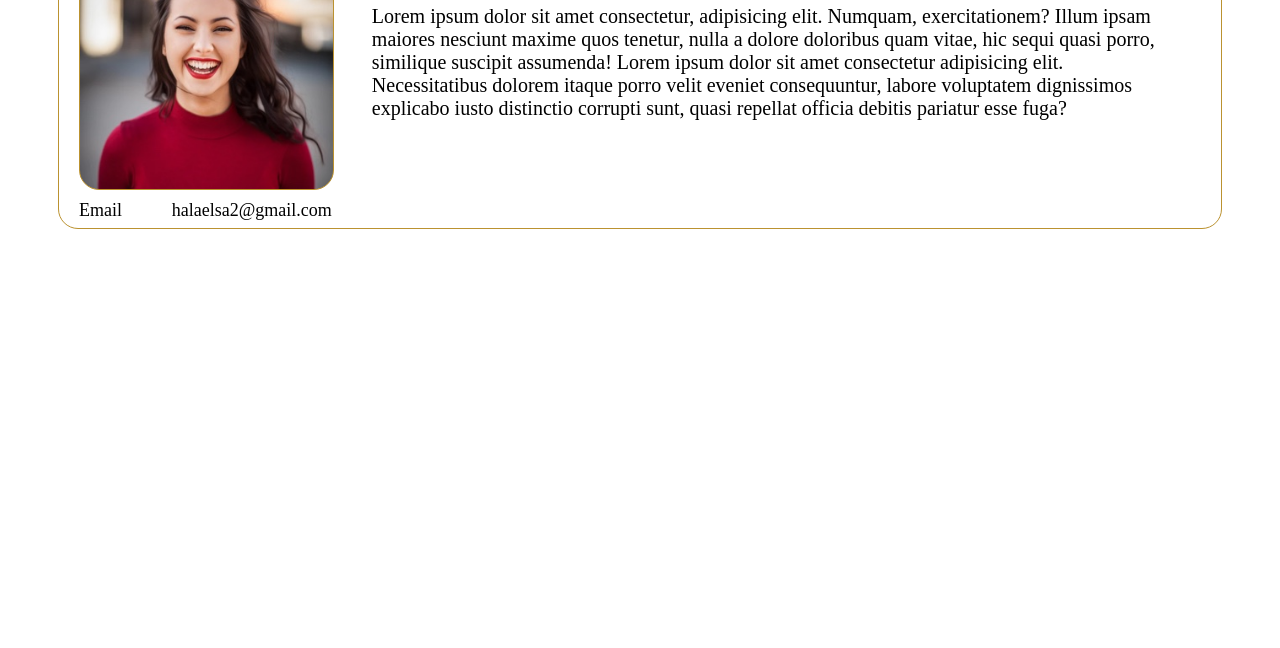
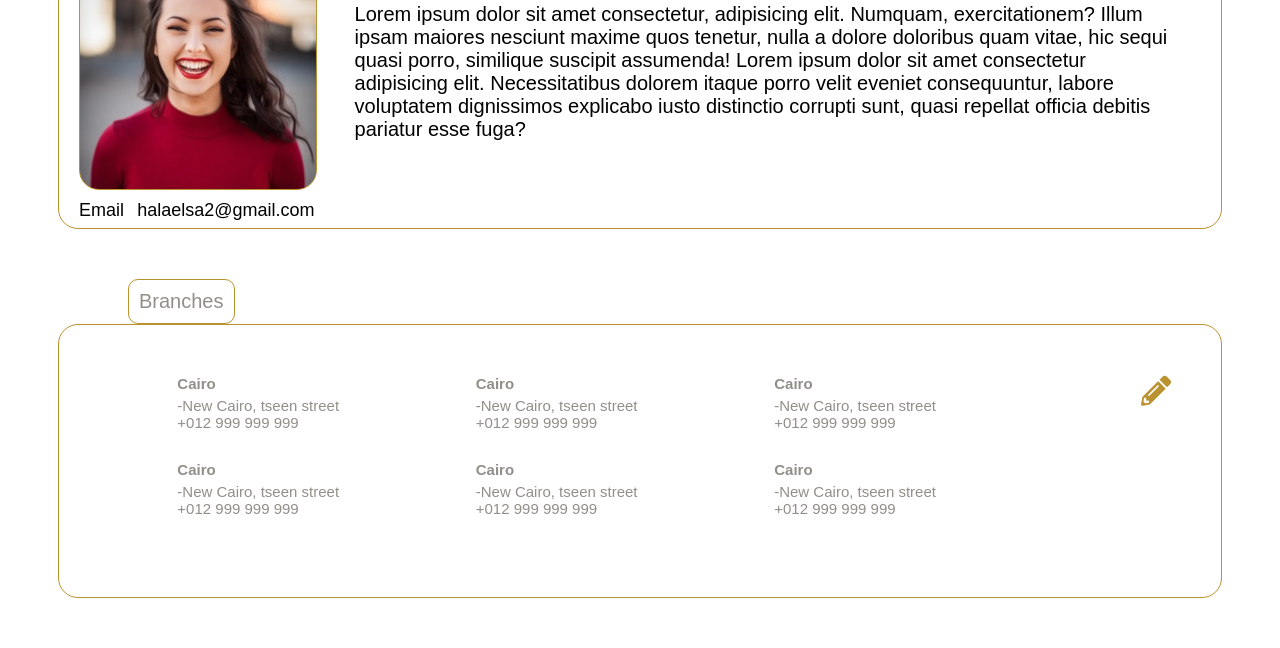
Before and after one commit to AhmedAbdElaziz-dev/go-between-sass, a website: page profile.html in a window 1280 px wide. Shown: the part 178-826 px from the top of the page. Before the commit the page ends 800 px from the top, so only its background shows below. Drawn offline with Linux system fonts and the light colour scheme.

Commit message:
branchCard

```diff
--- a/profile.html
+++ b/profile.html
@@ -26,7 +26,7 @@
         <div class="infoContainer__content__right">
           <div class="infoContainer__content__right__header">
             <span class="infoContainer__content__right__header__name">Company</span>
-            <span class="infoContainer__content__right__header__edit">
+            <span class="infoContainer__content__right__header__edit icon">
               <i class="fas fa-pencil-alt"></i>
             </span>
           </div>
@@ -42,12 +42,44 @@
       </div>
     </div>
 
+    <div class="profileLabel">Branches</div>
     <div class="branchContainer">
-      <div class="branchContainer__icon">
 
-      </div>
       <div class="branchContainer__content">
+        <div class="branchContainer__content__location">
+          <span class="branchContainer__content__location__header">Cairo</span>
+          <span class="branchContainer__content__location__address">-New Cairo, tseen street</span>
+          <span class="branchContainer__content__location__phone">+012 999 999 999</span>
+        </div>
+        <div class="branchContainer__content__location">
+          <span class="branchContainer__content__location__header">Cairo</span>
+          <span class="branchContainer__content__location__address">-New Cairo, tseen street</span>
+          <span class="branchContainer__content__location__phone">+012 999 999 999</span>
+        </div>
+        <div class="branchContainer__content__location">
+          <span class="branchContainer__content__location__header">Cairo</span>
+          <span class="branchContainer__content__location__address">-New Cairo, tseen street</span>
+          <span class="branchContainer__content__location__phone">+012 999 999 999</span>
+        </div>
 
+        <div class="branchContainer__content__icon">
+          <i class="fas fa-pencil-alt"></i>
+        </div>
+        <div class="branchContainer__content__location">
+          <span class="branchContainer__content__location__header">Cairo</span>
+          <span class="branchContainer__content__location__address">-New Cairo, tseen street</span>
+          <span class="branchContainer__content__location__phone">+012 999 999 999</span>
+        </div>
+        <div class="branchContainer__content__location">
+          <span class="branchContainer__content__location__header">Cairo</span>
+          <span class="branchContainer__content__location__address">-New Cairo, tseen street</span>
+          <span class="branchContainer__content__location__phone">+012 999 999 999</span>
+        </div>
+        <div class="branchContainer__content__location">
+          <span class="branchContainer__content__location__header">Cairo</span>
+          <span class="branchContainer__content__location__address">-New Cairo, tseen street</span>
+          <span class="branchContainer__content__location__phone">+012 999 999 999</span>
+        </div>
       </div>
     </div>
   </div>
--- a/sass/abstracts/_variables.scss
+++ b/sass/abstracts/_variables.scss
@@ -11,3 +11,6 @@
 $main-white:#FFFFFF;
 $Ivory-white:#FFFFF4;
 $floral-white-3:#FFFCF8;
+
+//gray
+$main-gray:#918F89;
--- a/sass/base/_reset.scss
+++ b/sass/base/_reset.scss
@@ -1,4 +1,5 @@
 @import "../../node_modules/normalize-scss/sass/normalize";
 html{
     font-size: 62.5%;
+    font-family: Arial;
 }
--- /dev/null
+++ b/sass/components/_branchCard.scss
@@ -0,0 +1,34 @@
+.branchContainer {
+    border: solid $primary-alpine 0.1rem;
+    padding: 2rem;
+    background-color: $main-white;
+    border-radius: 20px;
+    margin-bottom: 5rem;
+    &__content {
+      display: grid;
+      grid-template-columns: auto auto auto auto ;
+      margin: 3rem;
+
+    &__location {
+      font-size: 1.5rem;
+      margin-bottom: 3rem;
+      justify-self: center;
+      color: $main-gray;
+      &__header {
+        font-weight: bold;
+      }
+      &__address {
+        display: block;
+        margin-top: 0.5rem;
+      }
+      &__phone {
+        display: block;
+      }
+    }
+    &__icon {
+      font-size: 3rem;
+      color: $primary-alpine;
+      justify-self: end;
+  }
+    }
+  }
--- a/sass/components/_personalInformation.scss
+++ b/sass/components/_personalInformation.scss
@@ -1,13 +1,5 @@
-.profileContainer{
+.profileContainer {
     margin: 5rem;
-}
-.profileLabel{
-margin-left: 7rem;
-display: inline-block;
-padding: 1rem;
-border-radius: 1rem  ;
-border: solid $primary-alpine 0.1rem;
-font-size: 20px;
 }
 
 .infoContainer {
@@ -15,6 +7,7 @@
   padding: 2rem;
   background-color: $main-white;
   border-radius: 20px;
+  margin-bottom: 5rem;
   &__content {
     display: flex;
     justify-content: space-between;
@@ -22,7 +15,7 @@
         width: 100%;
         height: 250px;
         padding-bottom: 2rem;
-        &__image{
+        &__image {
             background-image: url('../assets/images/user.jpg');
             background-size: cover;
             background-position: center;
@@ -31,7 +24,7 @@
             width: 100%;
             height: 100%;
         }
-      &__data{
+      &__data {
           display: flex;
           justify-content: space-between;
           margin-top: 1rem;
@@ -44,11 +37,12 @@
       &__header {
         display: flex;
         justify-content: space-between;
-        &__name{
+        margin-right: 3rem;
+        &__name {
             font-size: 40px;
             padding: 0 2rem;
         }
-        &__edit{
+        &__edit {
           font-size: 3rem;
           color: $primary-alpine;
         }
--- /dev/null
+++ b/sass/components/_profileLabel.scss
@@ -0,0 +1,10 @@
+.profileLabel {
+margin-left: 7rem;
+display: inline-block;
+padding: 1rem;
+border-radius: 1rem  ;
+border: solid $primary-alpine 0.1rem;
+font-size: 20px;
+color: $main-gray;
+
+}
--- a/sass/main.scss
+++ b/sass/main.scss
@@ -14,10 +14,14 @@
 //layout
 
 //components
+
 @import "components/count.scss";
 @import "components/paymentItem.scss";
 @import "components/categoryItem.scss";
-@import "components/_personalInformation.scss";
+@import "components/personalInformation";
+@import "components/branchCard";
+@import "components/profileLabel";
+
 
 //pages
 @import "pages/add-product.scss"
```
Also changed, not shown: style/style.css.
